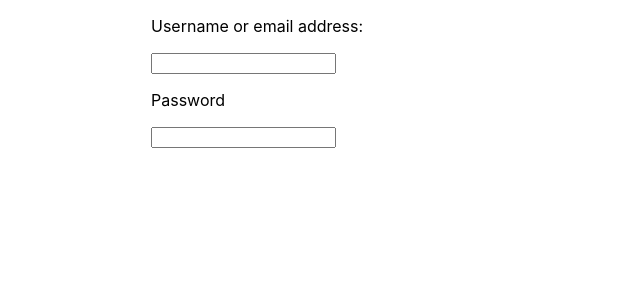
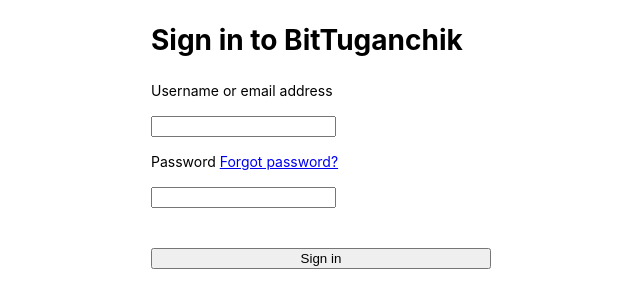
Before and after one commit to itacademy-hw/birtuganchik, a React (Create React App) app: page / in a window 1280 px wide. Shown: the top 308 px of the page, without its empty margins (319-959 px from the left). Built offline with nearby package versions, Linux system fonts and the light colour scheme.

Commit message:
Update Login.js
add button

```diff
--- a/src/publicPages/login/Login.js
+++ b/src/publicPages/login/Login.js
@@ -2,8 +2,22 @@
 import styled from 'styled-components';
 
 let LoginPage = styled.div `
+    *{
+        box-sizing: border-box;
+    }
     margin: 0 auto;
     width: 340px;
+    display: block;
+    font-size: 14px;
+    line-height: 1.5;
+
+    .btn_signing{
+        margin-top: 40px;
+        display: block;
+        text-align: center;
+        width: 100%;
+    }
+    }
 `;
 
 class Login extends Component {
@@ -18,10 +32,12 @@
         return (
             <LoginPage>
             <div className="login">
-                <p>Username or email address:</p>
+                <h1>Sign in to BitTuganchik</h1>
+                <p>Username or email address</p>
                 <input value={login}/>
-                <p>Password</p>
+                <p>Password <a class="label-link" href="/password_reset">Forgot password?</a></p>
                 <input value={password}/>
+                <button className="btn_signing">Sign in</button>
             </div>
             </LoginPage>
         );
```
